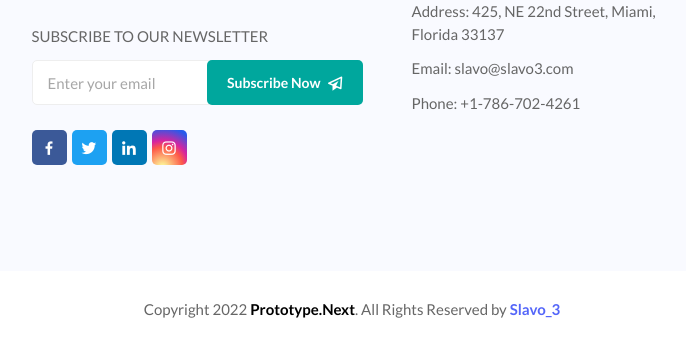
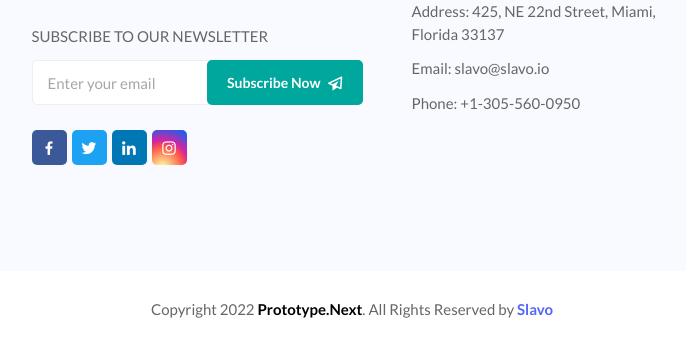
Before and after one commit to slavo3dev/prototype-next-web, a Next.js app: page /blog in a window 1280 px wide. Shown: the part 1242-1587 px from the top of the page, without its empty margins (288-974 px from the left). Built offline with nearby package versions, Linux system fonts and the light colour scheme.

Commit message:
fixing content

```diff
--- a/components/Layout/Footer.tsx
+++ b/components/Layout/Footer.tsx
@@ -135,10 +135,10 @@ const Footer = () =>
                 <ul className='footer-contact-info'>
                   <li>Address: 425, NE 22nd Street, Miami, Florida 33137</li>
                   <li>
-                    Email: <a href='mailto:slavo@slavo3.com'>slavo@slavo3.com</a>
+                    Email: <a href='mailto:slavo@slavo3.com'>slavo@slavo.io</a>
                   </li>
                   <li>
-                    Phone: <a href='tel:+7867024261'>+1-786-702-4261</a>
+                    Phone: <a href='tel:+7867024261'>+1-305-560-0950</a>
                   </li>
                 </ul>
               </div>
@@ -150,7 +150,7 @@ const Footer = () =>
             <p>
               Copyright 2022 <strong>Prototype.Next</strong>. All Rights Reserved by{' '}
               <Link href='https://www.slavo.io/' target='_blank'>
-                Slavo_3
+                Slavo
             </Link>
             </p>
           </div>
--- a/components/Preloader/index.tsx
+++ b/components/Preloader/index.tsx
@@ -6,8 +6,6 @@ import Container from 'react-bootstrap/Container';
 
 export const Preloader: FC = () =>
 {
-
-
     return (
         <Container fluid className="d-flex align-items-center justify-content-center" style={{ height: '100vh'}}>
             <Spinner animation="border" role="status" className="text-primary">
```
Also changed, not shown: components/Home/Banner.tsx (+4 -4 lines), 1 other file (tests, documents, lock files or other folders).
